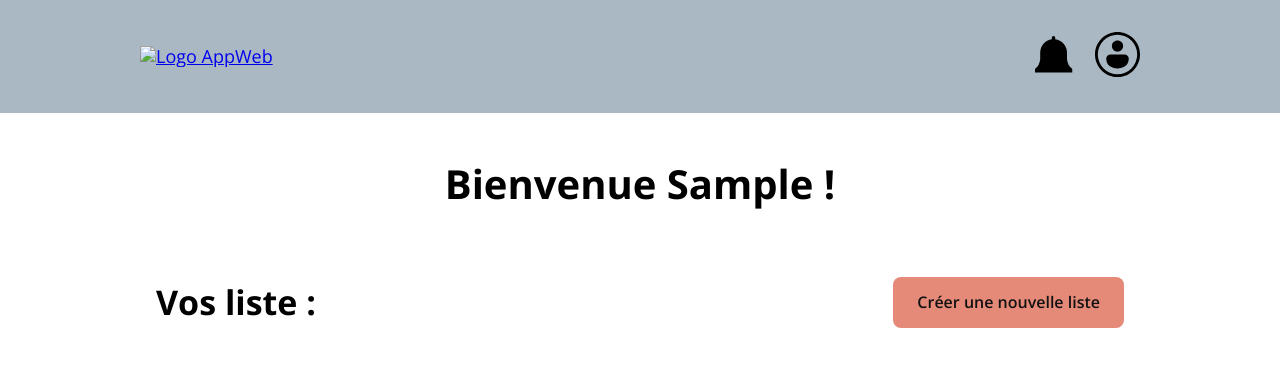
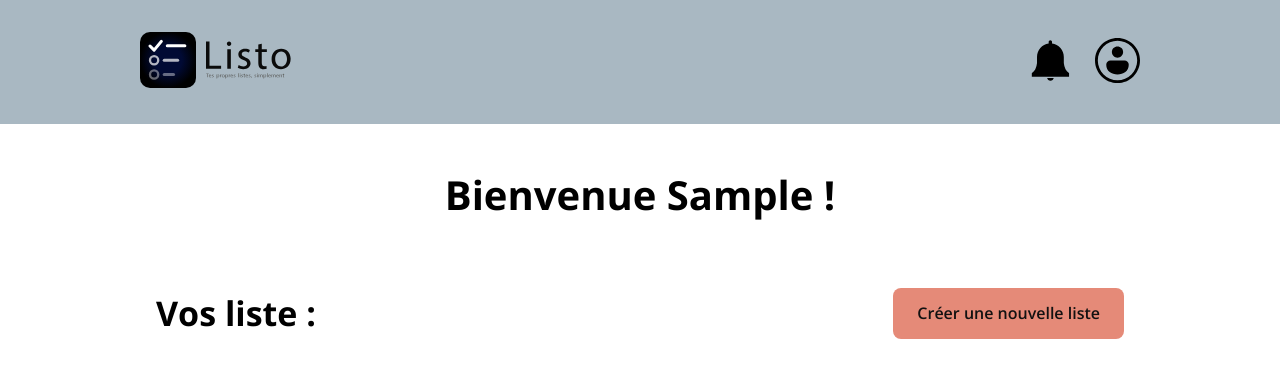
Before and after one commit to MaxaA-int/Projet02_AppWeb, a PHP site: page / in a window 1280 px wide. Shown: the top 378 px of the page. Run offline with PHP 8.4, Linux system fonts and the light colour scheme; tables that the repository leaves empty or names only in its code hold one stand-in row (values such as "Sample post").

Commit message:
Navigation
- Ajout du logo
- Accessibilité aller au contenu

```diff
--- a/assets/css/settings/general.css
+++ b/assets/css/settings/general.css
@@ -127,6 +127,7 @@
         font-size: 1rem;
 
         /* ACCESSIBILITÉ */
+    }
 
     .screen-reader-only,
     .visually-hidden {
@@ -152,4 +153,3 @@
         width: auto;
     }
 }
-}
--- a/assets/inc/fragments/navigation.php
+++ b/assets/inc/fragments/navigation.php
@@ -1,8 +1,9 @@
 <nav class="navigation-principale">
+    <a href="#main" class="screen-reader-only focusable">Aller au contenu</a>
     <ul class="flex nav__list">
         <li class="nav__item">
             <a href="<?php echo $niveau ?>index.php" class="nav__link nav__link--active" aria-current="page">
-                <img src="" alt="Logo AppWeb"></a>
+                <img src="<?php echo $niveau?> assets/img/logo_app.svg" alt="Logo AppWeb"></a>
         </li>
 
         <div class="nav__user flex">
--- a/index.php
+++ b/index.php
@@ -55,7 +55,8 @@ $pdosResultat->closeCursor();
 </header>
 
 <main class="main">
-    <main class="main__containeur">
+    <div class="main__containeur">
+
         <h1>Bienvenue <?php echo $arrUtilisateurs['prenom']?> !</h1>
 
         <div class="liste__haut flex">
@@ -64,7 +65,9 @@ $pdosResultat->closeCursor();
                 <button class="btn-principal" type="submit">Créer une nouvelle liste</button>
             </form>
         </div>
-    </main>
+
+
+    </div>
 </main>
 
 <footer class="footer">
```
Also changed, not shown: assets/img/icons/notification.svg, assets/img/logo_app.svg (added), 3 other files. Lines whose indentation alone changed are shown as unchanged.
